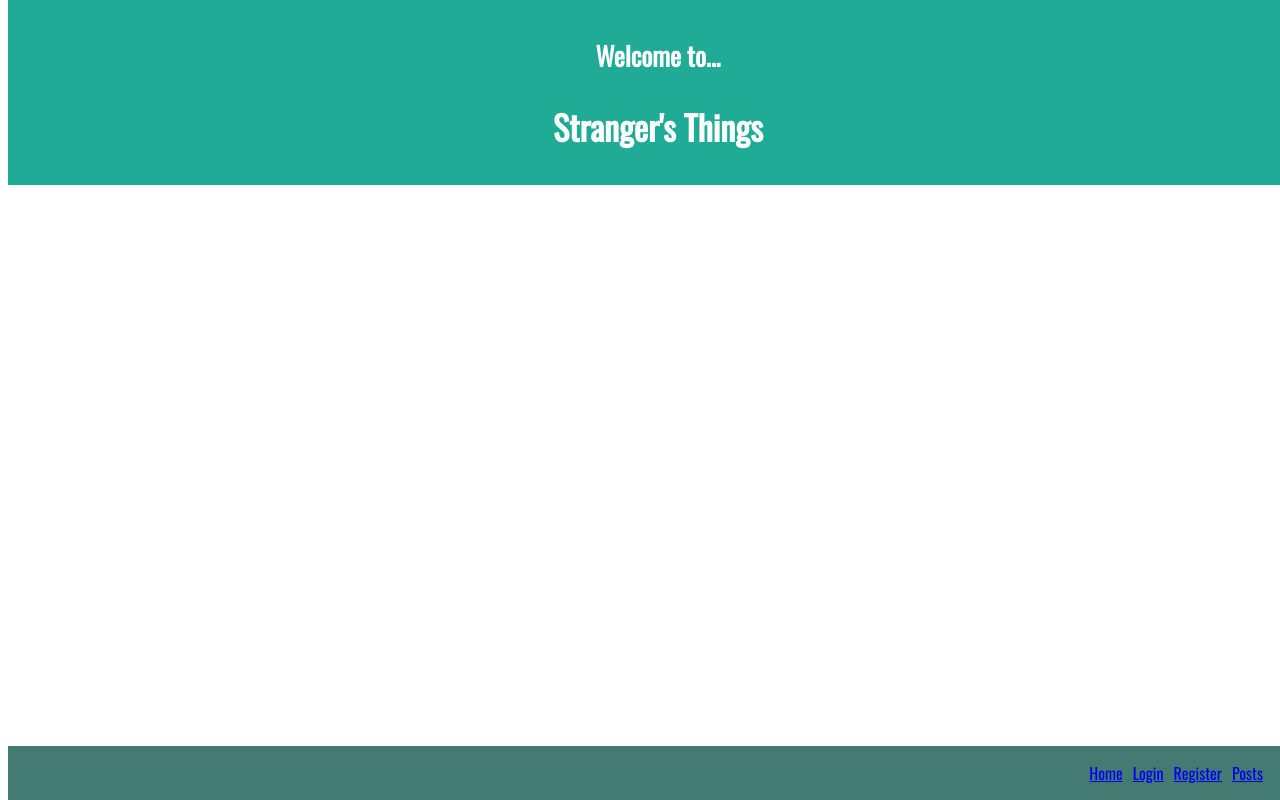
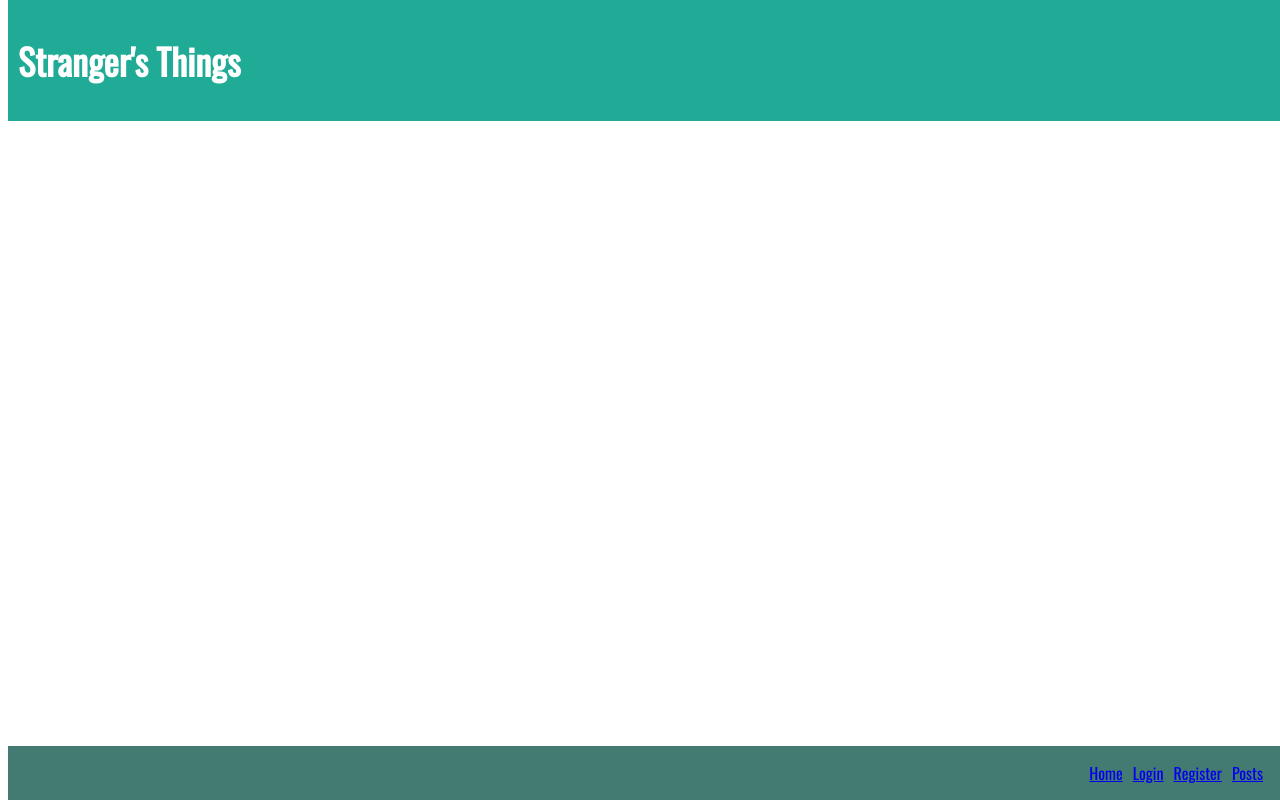
Before and after one commit to KayPaint/Strangers-Things_UNIV, a React app: page / in a window 1280 px wide. Built offline with nearby package versions, Linux system fonts and the light colour scheme.

Commit message:
Updated Header title to look prettier

```diff
--- a/public/style.css
+++ b/public/style.css
@@ -24,15 +24,9 @@ body {
     bottom: 0;
 }
 
-
-.header-container > h3 {
-    text-align: center;
-    font-size: 26px;
-}
-
-.header-container > h1 {
-    text-align: center;
-    font-size: 34px;
+.header-title {
+    text-align: left;
+    font-size: 36px;
 }
 
 /* These are for the "Welcome to... Stranger's Things at the top of the page */
--- a/src/components/Header.js
+++ b/src/components/Header.js
@@ -2,8 +2,7 @@ const Header = () => {
     return (
         <div className='header-fixed'>
             <div className='header-container'>
-                <h3>Welcome to...</h3>
-                <h1>Stranger's Things</h1>
+                <h1 className="header-title">Stranger's Things</h1>
             </div>
         </div>
     )
```
